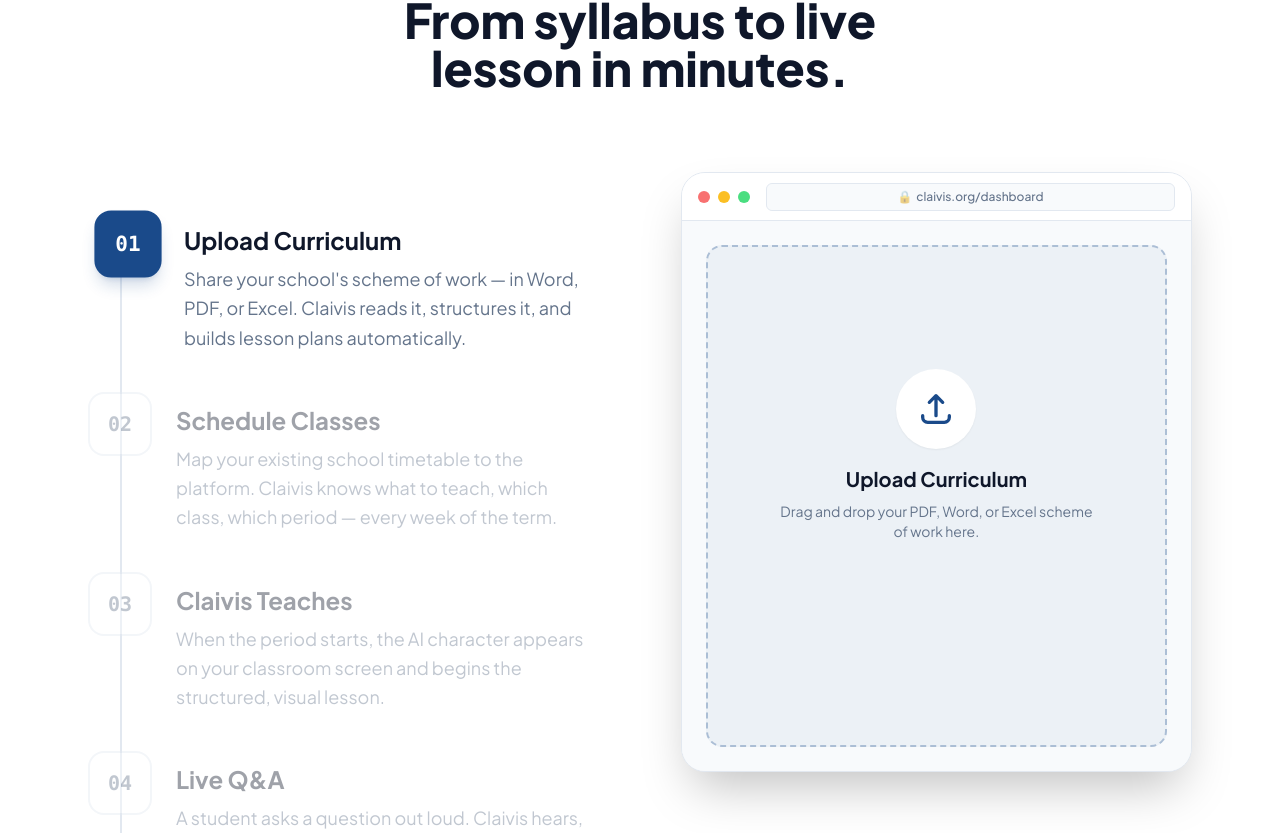
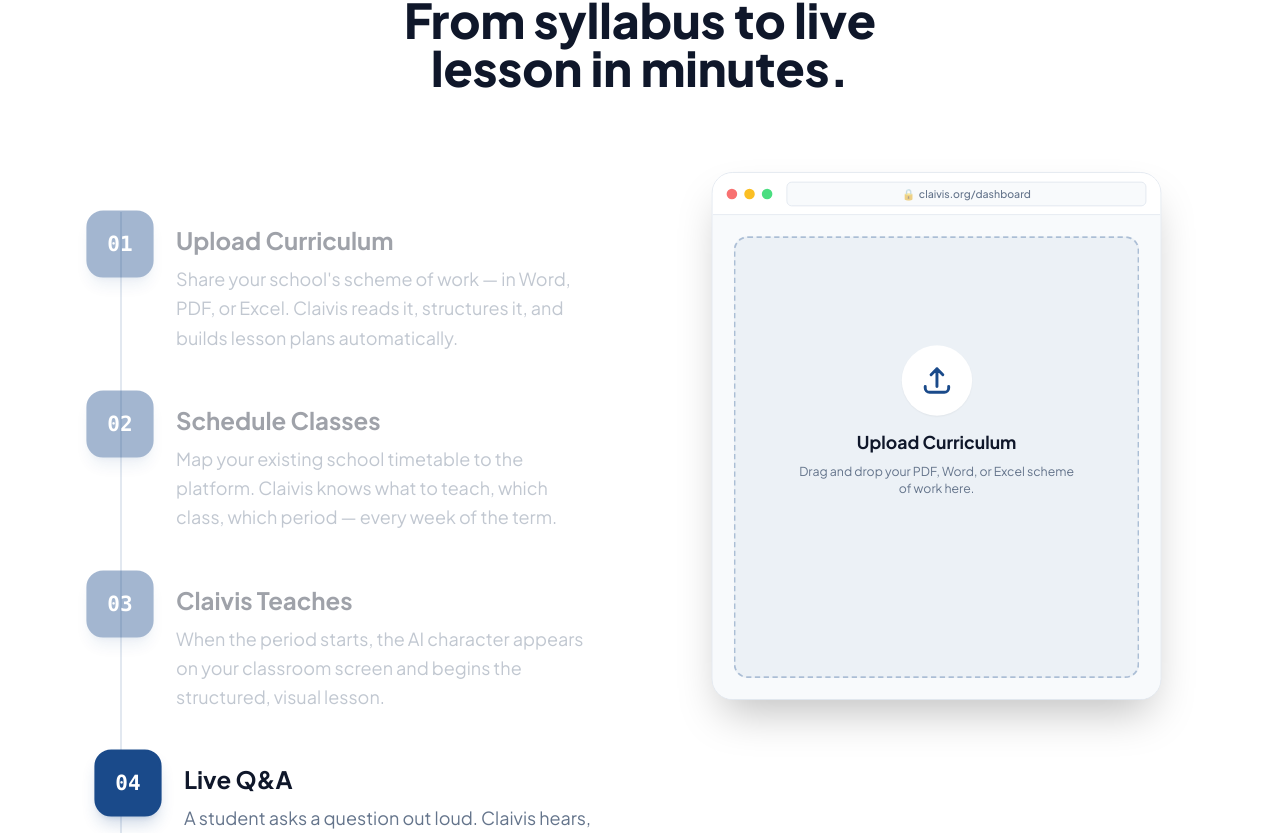
Before and after one commit to claivis-org/claivis-landing, a Next.js app: page / in a window 1280 px wide. Shown: the part 1687-2520 px from the top of the page. Built offline with nearby package versions, Linux system fonts and the light colour scheme.

Commit message:
feat: implement rock-solid scroll tracker on card numbers

```diff
--- a/app/page.tsx
+++ b/app/page.tsx
@@ -261,25 +261,30 @@
   const cardRefs = useRef<(HTMLDivElement | null)[]>([])
 
   useEffect(() => {
-    const onScroll = () => setScrolled(window.scrollY > 40)
-    window.addEventListener('scroll', onScroll)
+    const onScroll = () => {
+      setScrolled(window.scrollY > 40)
+
+      // Calculate active step for desktop cards
+      if (window.innerWidth >= 1024) {
+        let currentStep = 0
+        cardRefs.current.forEach((ref, index) => {
+          if (ref) {
+            const rect = ref.getBoundingClientRect()
+            // If the card's top is in the top 60% of the viewport, it's active
+            if (rect.top < window.innerHeight * 0.6) {
+              currentStep = index
+            }
+          }
+        })
+        setActiveStep(currentStep)
+      }
+    }
+
+    window.addEventListener('scroll', onScroll, { passive: true })
+    // Trigger once on mount
+    onScroll()
+
     return () => window.removeEventListener('scroll', onScroll)
-  }, [])
-
-  useEffect(() => {
-    const observer = new IntersectionObserver((entries) => {
-      entries.forEach(entry => {
-        if (entry.isIntersecting) {
-          const index = Number(entry.target.getAttribute('data-index'))
-          setActiveStep(index)
-        }
-      })
-    }, { rootMargin: '-40% 0px -50% 0px' })
-
-    cardRefs.current.forEach(ref => {
-      if (ref) observer.observe(ref)
-    })
-    return () => observer.disconnect()
   }, [])
 
   const stats = [
```
